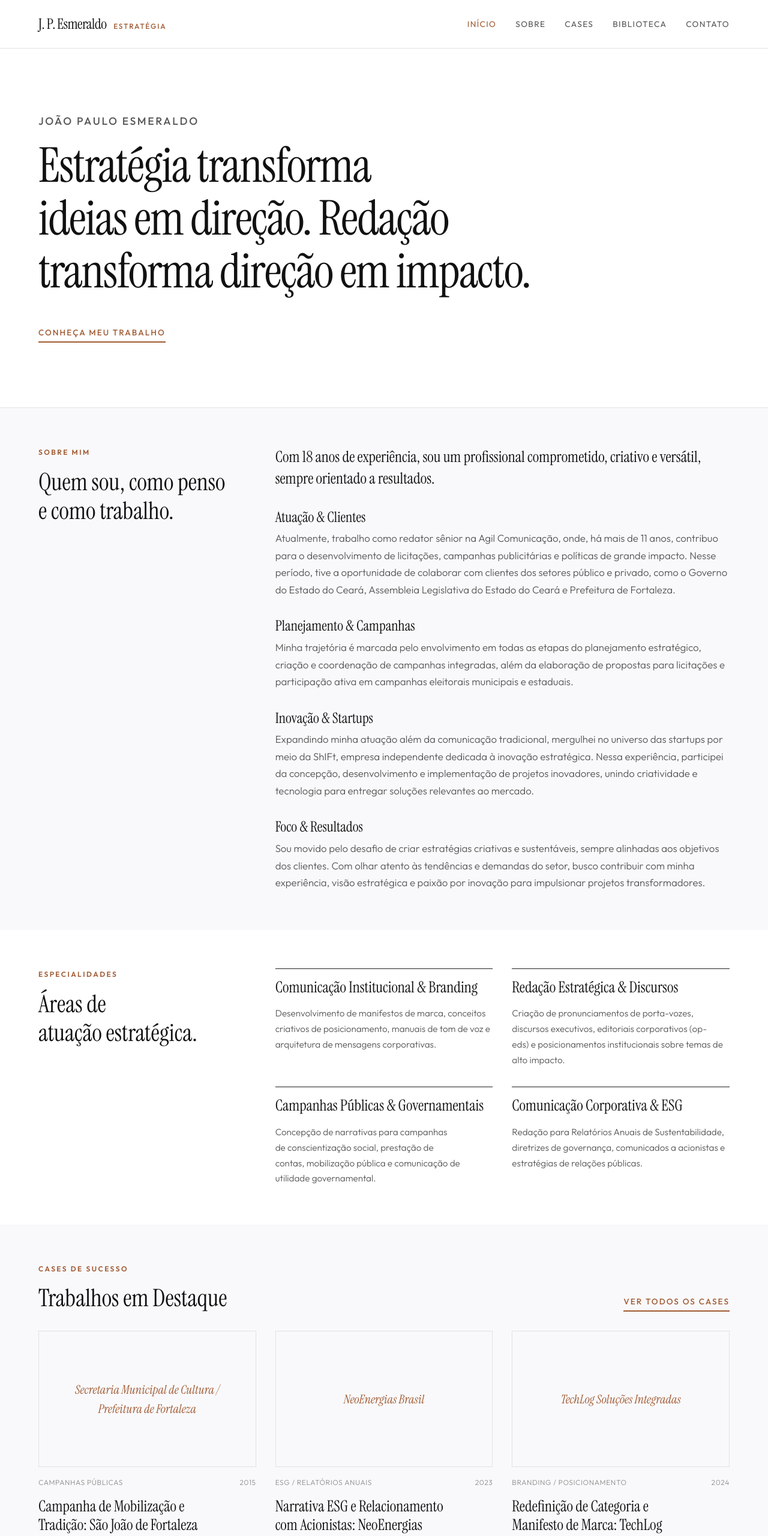
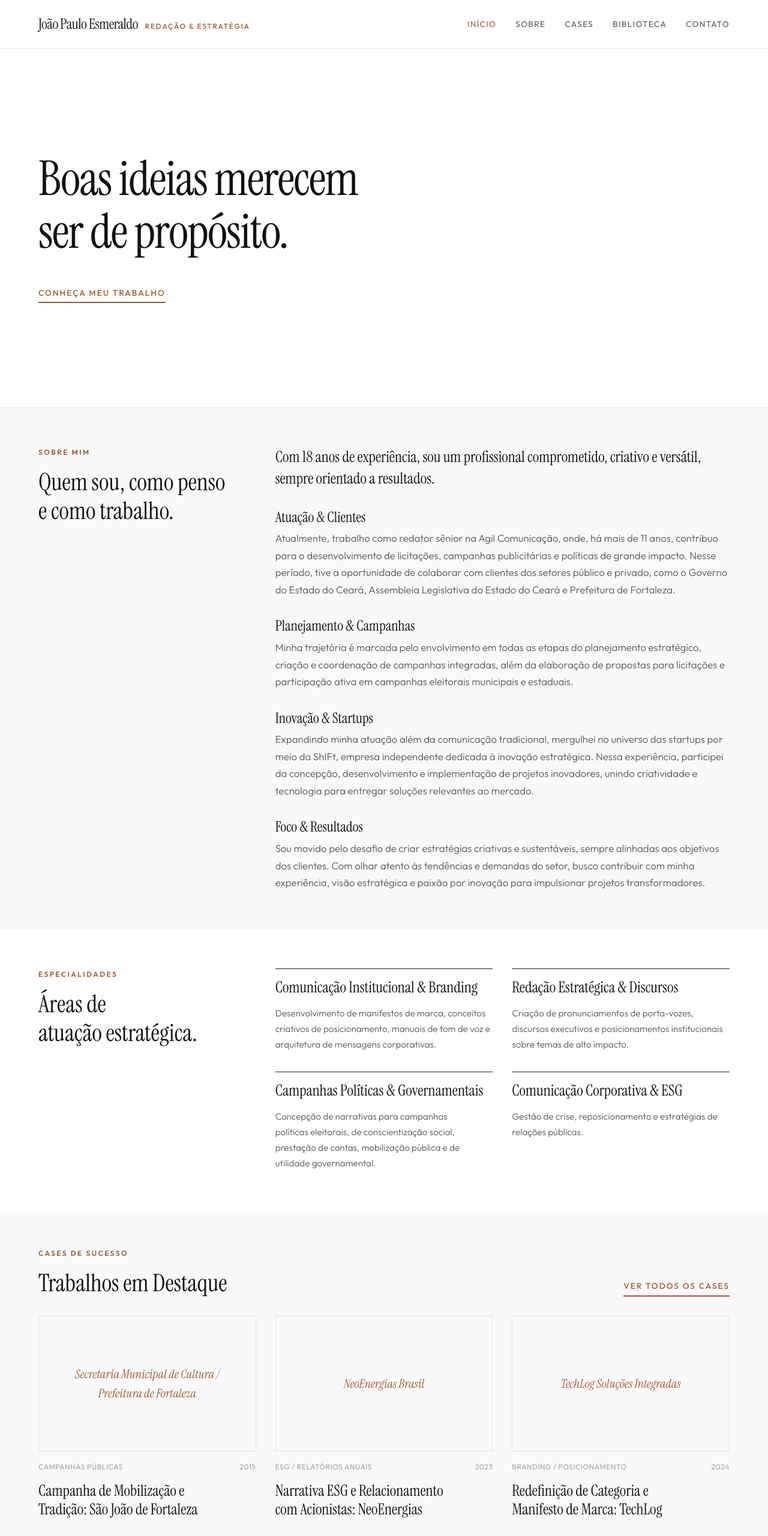
Before and after one commit to jpesmeraldo/portfolio, a website built with Vite: page index.html in a window 1280 px wide. Shown: the top 2560 px of the page at 60% size. Built offline with nearby package versions, Linux system fonts and the light colour scheme.

Commit message:
Ajustes de conteúdo no portfólio

```diff
--- a/index.html
+++ b/index.html
@@ -34,9 +34,7 @@
       "url": "https://jpesmeraldo.com.br/",
       "description": "Desenvolvimento de manifestos de marca, discursos corporativos, campanhas públicas e relatórios de sustentabilidade de alto padrão.",
       "sameAs": [
-        "https://www.linkedin.com/in/jpesmeraldo/",
-        "https://instagram.com/joaopauloesmeraldo",
-        "https://www.behance.net/jpesmeraldo"
+        "https://www.linkedin.com/in/jpesmeraldo/"
       ]
     }
   </script>
@@ -49,7 +47,7 @@
   <header>
     <div class="container header-container">
       <a href="/" class="logo">
-        J. P. Esmeraldo <span>Estratégia</span>
+        João Paulo Esmeraldo <span>Redação & Estratégia</span>
       </a>
       <nav>
         <ul>
--- a/src/data/profile.json
+++ b/src/data/profile.json
@@ -1,7 +1,7 @@
 {
   "name": "João Paulo Esmeraldo",
   "title": "Redator Estratégico & Especialista em Comunicação Institucional",
-  "tagline": "Estratégia transforma ideias em direção. Redação transforma direção em impacto.",
+  "tagline": "Boas ideias merecem ser de propósito.",
   "about": {
     "intro": "Com 18 anos de experiência, sou um profissional comprometido, criativo e versátil, sempre orientado a resultados.",
     "who_am_i": "Atualmente, trabalho como redator sênior na Agil Comunicação, onde, há mais de 11 anos, contribuo para o desenvolvimento de licitações, campanhas publicitárias e políticas de grande impacto. Nesse período, tive a oportunidade de colaborar com clientes dos setores público e privado, como o Governo do Estado do Ceará, Assembleia Legislativa do Estado do Ceará e Prefeitura de Fortaleza.",
@@ -16,15 +16,15 @@
     },
     {
       "title": "Redação Estratégica & Discursos",
-      "description": "Criação de pronunciamentos de porta-vozes, discursos executivos, editoriais corporativos (op-eds) e posicionamentos institucionais sobre temas de alto impacto."
+      "description": "Criação de pronunciamentos de porta-vozes, discursos executivos e posicionamentos institucionais sobre temas de alto impacto."
     },
     {
-      "title": "Campanhas Públicas & Governamentais",
-      "description": "Concepção de narrativas para campanhas de conscientização social, prestação de contas, mobilização pública e comunicação de utilidade governamental."
+      "title": "Campanhas Políticas & Governamentais",
+      "description": "Concepção de narrativas para campanhas políticas eleitorais, de conscientização social, prestação de contas, mobilização pública e de utilidade governamental."
     },
     {
       "title": "Comunicação Corporativa & ESG",
-      "description": "Redação para Relatórios Anuais de Sustentabilidade, diretrizes de governança, comunicados a acionistas e estratégias de relações públicas."
+      "description": "Gestão de crise, reposicionamento e estratégias de relações públicas."
     }
   ],
   "methodology": [
@@ -95,10 +95,8 @@
     }
   ],
   "contact": {
-    "email": "contato@jpesmeraldo.com.br",
-    "whatsapp": "https://wa.me/5585999999999",
-    "linkedin": "https://www.linkedin.com/in/jpesmeraldo/",
-    "instagram": "https://instagram.com/joaopauloesmeraldo",
-    "behance": "https://www.behance.net/jpesmeraldo"
+    "email": "jpefgg@gmail.com",
+    "whatsapp": "https://wa.me/5585996715464",
+    "linkedin": "https://www.linkedin.com/in/jpesmeraldo/"
   }
 }
--- a/src/js/views/home.js
+++ b/src/js/views/home.js
@@ -71,7 +71,6 @@ export async function renderHome(container) {
     <section class="hero-section">
       <div class="container editorial-grid">
         <div class="hero-title-container">
-          <span class="hero-name">${profile.name}</span>
           <h1 class="hero-tagline">${profile.tagline}</h1>
           <a href="/cases" class="hero-cta">Conheça meu trabalho</a>
         </div>
@@ -222,12 +221,6 @@ export async function renderHome(container) {
             <a href="${profile.contact.linkedin}" target="_blank" class="contact-link">
               <span>LinkedIn Professional Profile</span>
             </a>
-            <a href="${profile.contact.instagram}" target="_blank" class="contact-link">
-              <span>Instagram</span>
-            </a>
-            <a href="${profile.contact.behance}" target="_blank" class="contact-link">
-              <span>Behance Portfolio</span>
-            </a>
           </div>
         </div>
       </div>
```
